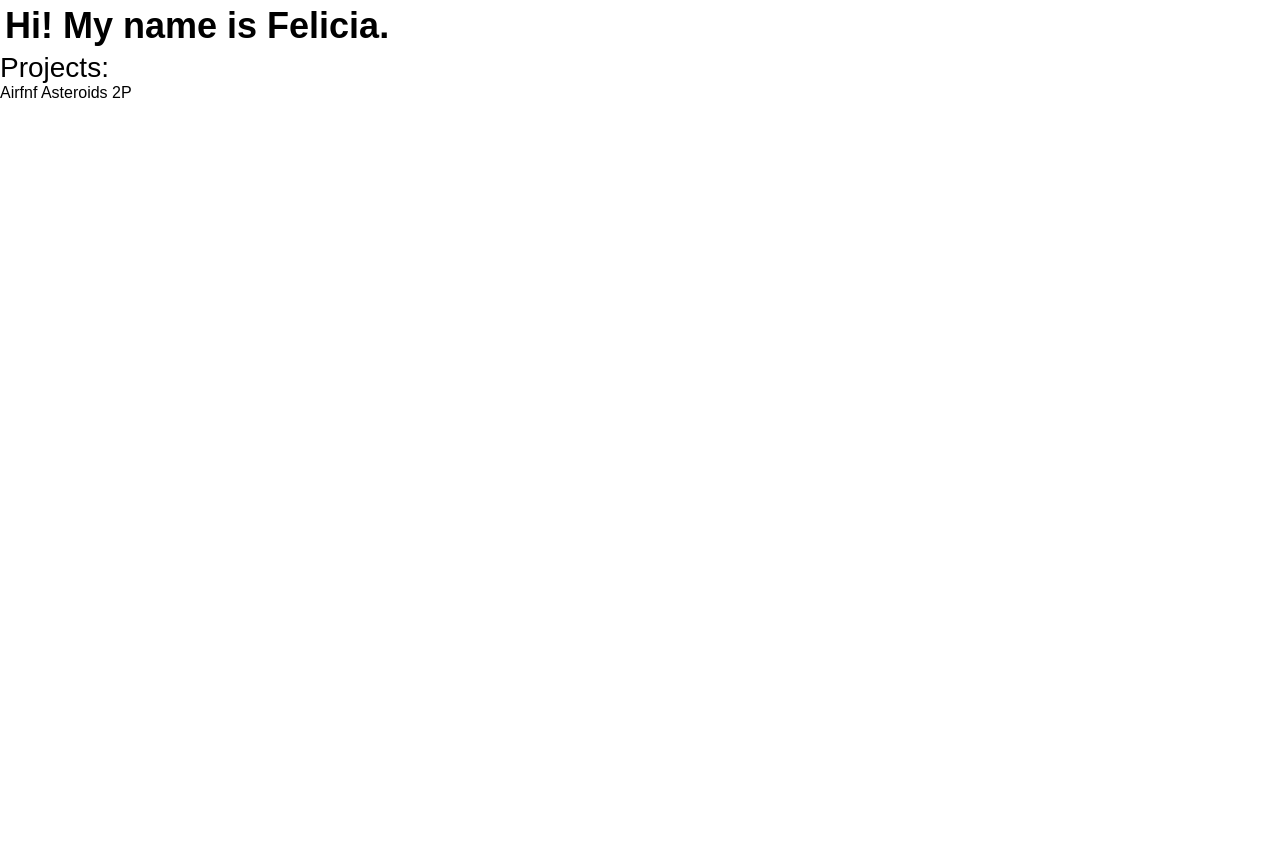
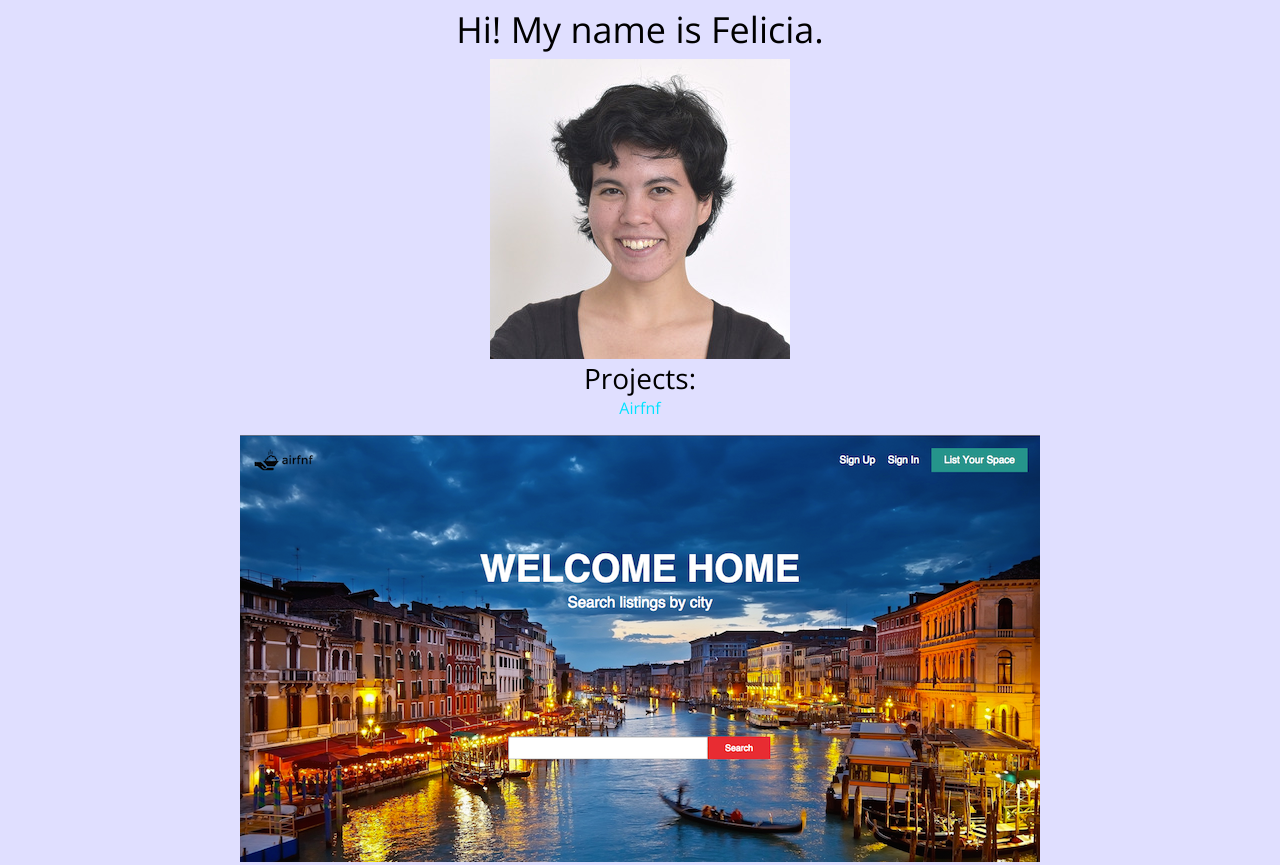
Before and after one commit to quixotically/quixotically.github.io, a plain HTML site: page index.html in a window 1280 px wide. Shown: the top 865 px of the page. Before the commit the page ends 800 px from the top, so only its background shows below. Drawn offline with nearby package versions, Linux system fonts and the light colour scheme.

Commit message:
Add links, link styling, and pics

```diff
--- a/application.css
+++ b/application.css
@@ -17,9 +17,10 @@ main, img, h1, h2, h3, p, strong, a, div, span, footer {
 }
 
 body {
-  font-family: sans-serif;
-  background: #fff;
+  font-family: "Open Sans", sans-serif;
+  background: #E0DFFF;
   color: #000;
+  text-align: center;
 }
 
 ul {
@@ -28,18 +29,15 @@ ul {
 
 h1 {
   font-size: 36px;
-  font-weight: 700;
   padding: 5px;
 }
 
 h2 {
   font-size: 32px;
-  font-weight: 700;
 }
 
 h3 {
   font-size: 28px;
-  font-weight: 400;
 }
 
 button {
@@ -51,3 +49,15 @@ button {
   border-radius: 5px;
   cursor: pointer;
 }
+
+a {
+  color: #00E3FF;
+  -moz-transition: color 0.25s ease-in-out;
+  -webkit-transition: color 0.25s ease-in-out;
+  -ms-transition: color 0.25s ease-in-out;
+  transition: color 0.25s ease-in-out;
+}
+
+a:hover {
+  color: #001EBF;
+}
--- a/index.html
+++ b/index.html
@@ -2,12 +2,29 @@
   <head>
     <title>Felicia Wong</title>
     <script src="https://ajax.googleapis.com/ajax/libs/jquery/1.8.3/jquery.min.js"></script>
+    <link href='http://fonts.googleapis.com/css?family=Open+Sans:400italic,700,400' rel='stylesheet' type='text/css'>
     <link href="application.css" rel="stylesheet"/>
   </head>
   <body>
-    <h1>Hi! My name is Felicia.</h1>
-    <h3>Projects:</h3>
-    <a href="airfnf.us">Airfnf</a>
-    <a href="./Asteroids/">Asteroids 2P</a>
+    <header class="about">
+      <h1>Hi! My name is Felicia.</h1>
+      <img src="images/profile-pic.jpg" alt="" />
+    </header>
+    <section class="projects">
+      <h3>Projects:</h3>
+      <a href="http://airfnf.us">Airfnf</a>
+      <figure><img src="images/airfnf.png" alt="" />
+        <figcaption></figcaption>
+      </figure>
+
+      <a href="./Asteroids/">Asteroids 2P</a>
+      <img src="images/asteroids2p.png" alt="" />
+      <a href="https://github.com/quixotically/Chess">CLI Chess</a>
+    </section>
+    <footer class="contact">
+      <a href="https://github.com/quixotically">Github</a>
+      <a href="https://linkedin.com/pub/felicia-wong/88/ba4/4a6">LinkedIn</a>
+      <a href="mailto:fmw212@nyu.edu">Email</a>
+    </footer>
   </body>
 </html>
```
Also changed, not shown: images/airfnf.png (added), images/asteroids2p.png (added), images/profile-pic.jpg (added).
